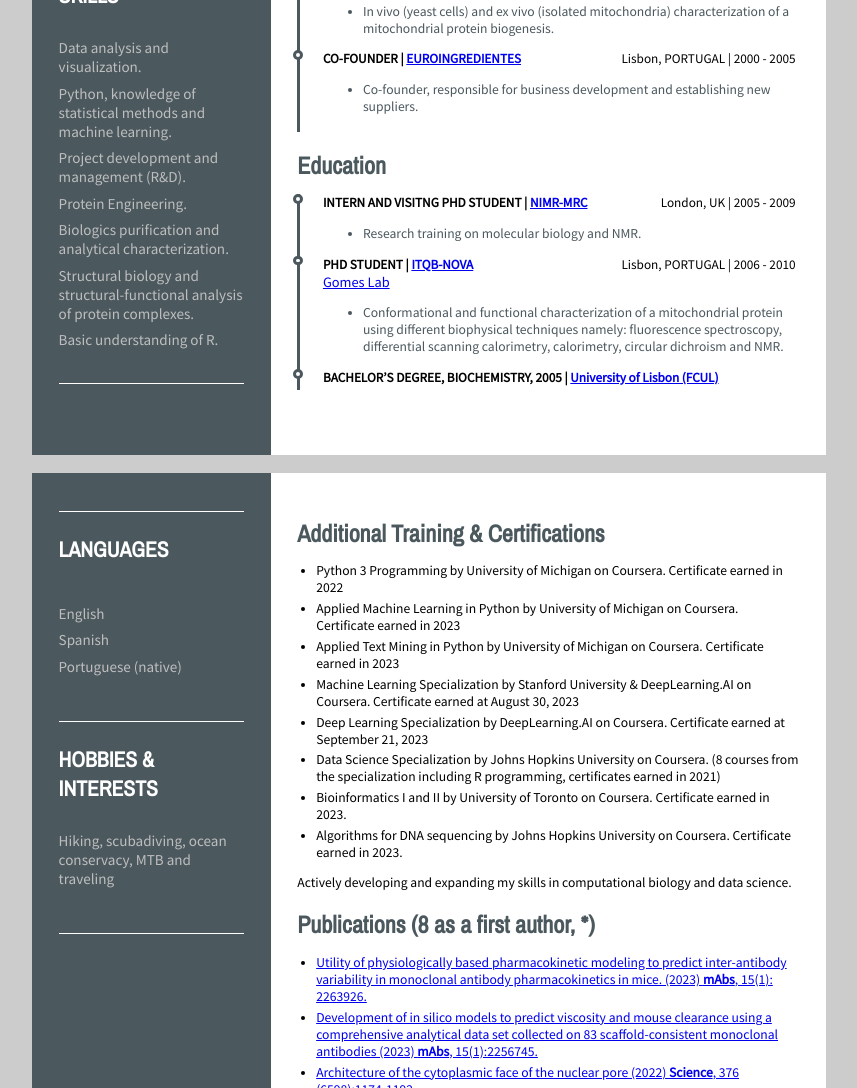
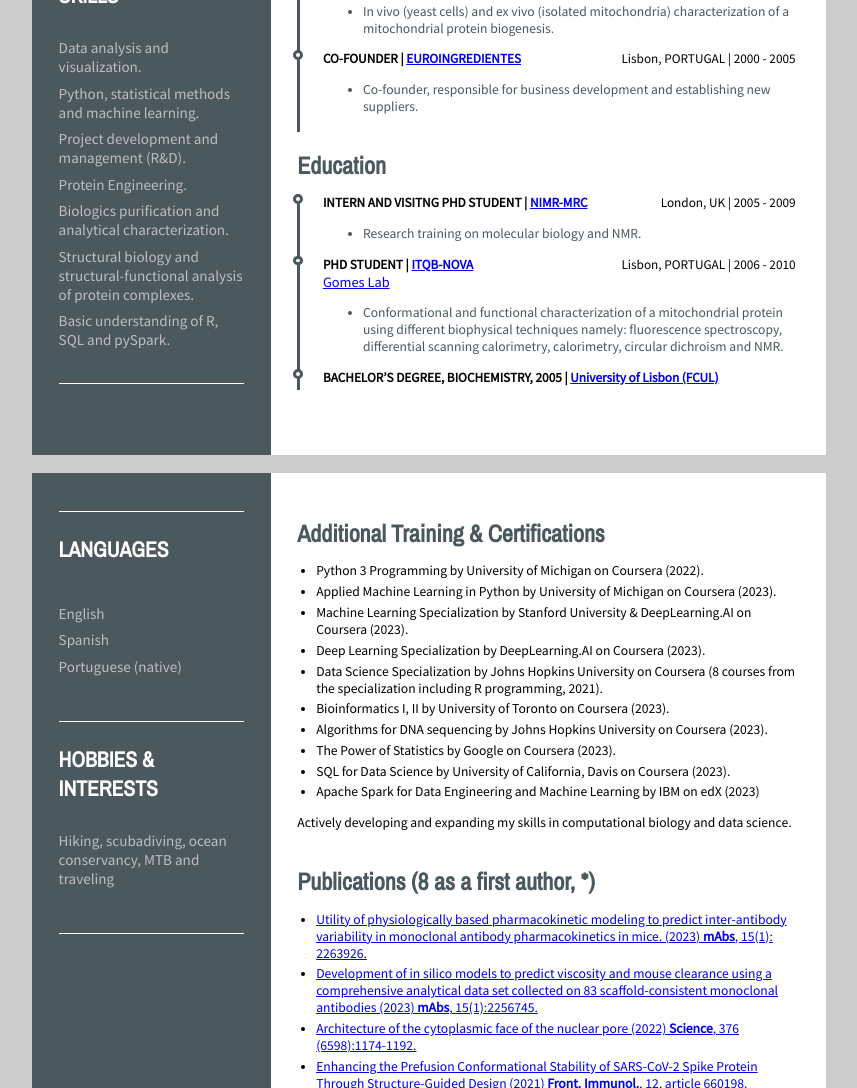
Before and after one commit to raquelvcorreia/CV, a plain HTML site: page index.html in a window 1280 px wide. Shown: the part 668-1756 px from the top of the page, without its empty margins (211-1068 px from the left). Drawn offline with nearby package versions, Linux system fonts and the light colour scheme.

Commit message:
Updated SQL, pySpark and corrected typo

```diff
--- a/index.css
+++ b/index.css
@@ -353,3 +353,7 @@ page[size="A4"] {
   left: -0.79cm;
   border: 0.1cm solid #4b585e;
 }
+/* Extra space */
+p.big {
+  line-height: 1cm;
+}
--- a/index.html
+++ b/index.html
@@ -75,7 +75,7 @@
                       <span>Data analysis and visualization.</span>
                     </li>
                     <li>
-                      <span>Python, knowledge of statistical methods and machine learning.</span>
+                      <span>Python, statistical methods and machine learning.</span>
                     </li>
                     <li>
                       <span>Project development and management (R&D).</span>
@@ -90,7 +90,7 @@
                       <span>Structural biology and structural-functional analysis of protein complexes.</span>
                     </li>
                     <li>
-                      <span>Basic understanding of R.</span>
+                      <span>Basic understanding of R, SQL and pySpark.</span>
                     </li>
                   </ul>
                 </div>
@@ -356,7 +356,7 @@
                 <div class="skill">
                   <ul>
                     <li>
-                    <span>Hiking, scubadiving, ocean conservacy, MTB and traveling </span>
+                    <span>Hiking, scubadiving, ocean conservancy, MTB and traveling </span>
                     </li>
                   </ul>
                   </div>
@@ -406,45 +406,58 @@
               <p>
                 <ul>
                   <li>
-                    Python 3 Programming by University of Michigan on Coursera. Certificate earned in 2022
+                    Python 3 Programming by University of Michigan on Coursera (2022).
                   </li>
                   <p></p>
                   <li>
-                    Applied Machine Learning in Python by University of Michigan on Coursera. Certificate earned in 2023
+                    Applied Machine Learning in Python by University of Michigan on Coursera (2023).
                   </li>
                   <p></p>
                   <li>
-                    Applied Text Mining in Python by University of Michigan on Coursera. Certificate earned in 2023
+                    Machine Learning Specialization by Stanford University & DeepLearning.AI on Coursera (2023).
                   </li>
                   <p></p>
                   <li>
-                    Machine Learning Specialization by Stanford University & DeepLearning.AI on Coursera. Certificate earned at August 30, 2023
+                    Deep Learning Specialization by DeepLearning.AI on Coursera (2023).
                   </li>
                   <p></p>
                   <li>
-                    Deep Learning Specialization by DeepLearning.AI on Coursera. Certificate earned at September 21, 2023
+                    Data Science Specialization by Johns Hopkins University on Coursera (8 courses from the specialization including R programming, 2021).
                   </li>
                   <p></p>
                   <li>
-                    Data Science Specialization by Johns Hopkins University on Coursera. (8 courses from the specialization including R programming, certificates earned in 2021)
+                    Bioinformatics I, II by University of Toronto on Coursera (2023).
                   </li>
                   <p></p>
                   <li>
-                    Bioinformatics I and II by University of Toronto on Coursera. Certificate earned in 2023.
+                    Algorithms for DNA sequencing by Johns Hopkins University on Coursera (2023).
                   </li>
                   <p></p>
                   <li>
-                    Algorithms for DNA sequencing by Johns Hopkins University on Coursera. Certificate earned in 2023.
+                    The Power of Statistics by Google on Coursera (2023).
+                  </li>
+                  <p></p>
+                  <li>
+                    SQL for Data Science by University of California, Davis on Coursera (2023).
+                  </li>
+                  <p></p>
+                  <li>
+                    Apache Spark for Data Engineering and Machine Learning by IBM on edX (2023)
                   </li>
                   <p></p>
 
                 </ul>
                 Actively developing and expanding my skills in computational biology and data science.
 
-              </p>
+                <br></br>
+
             </div>
 
+
+              </p>
+
               <h2>
+
                 <p></p>
                 Publications (8 as a first author, *)
               </h2>
```
Also changed, not shown: 1 other file.
